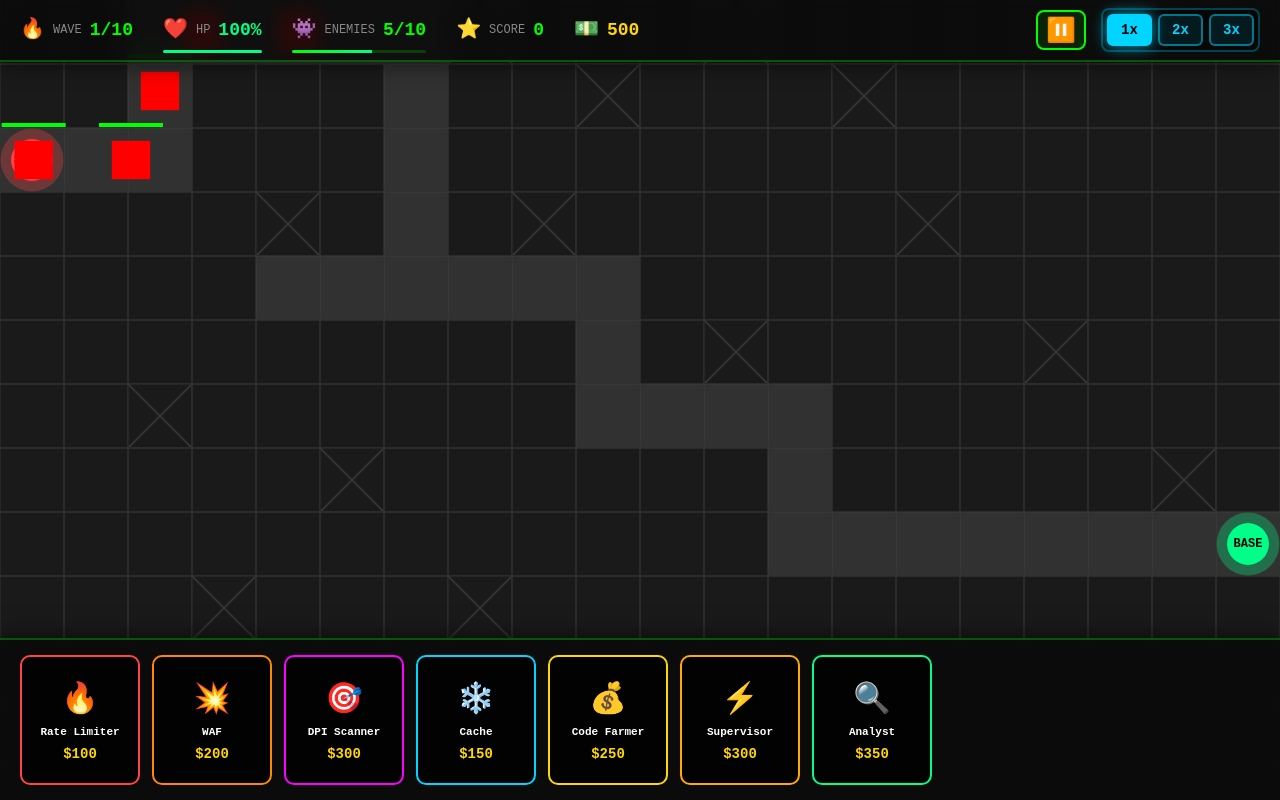
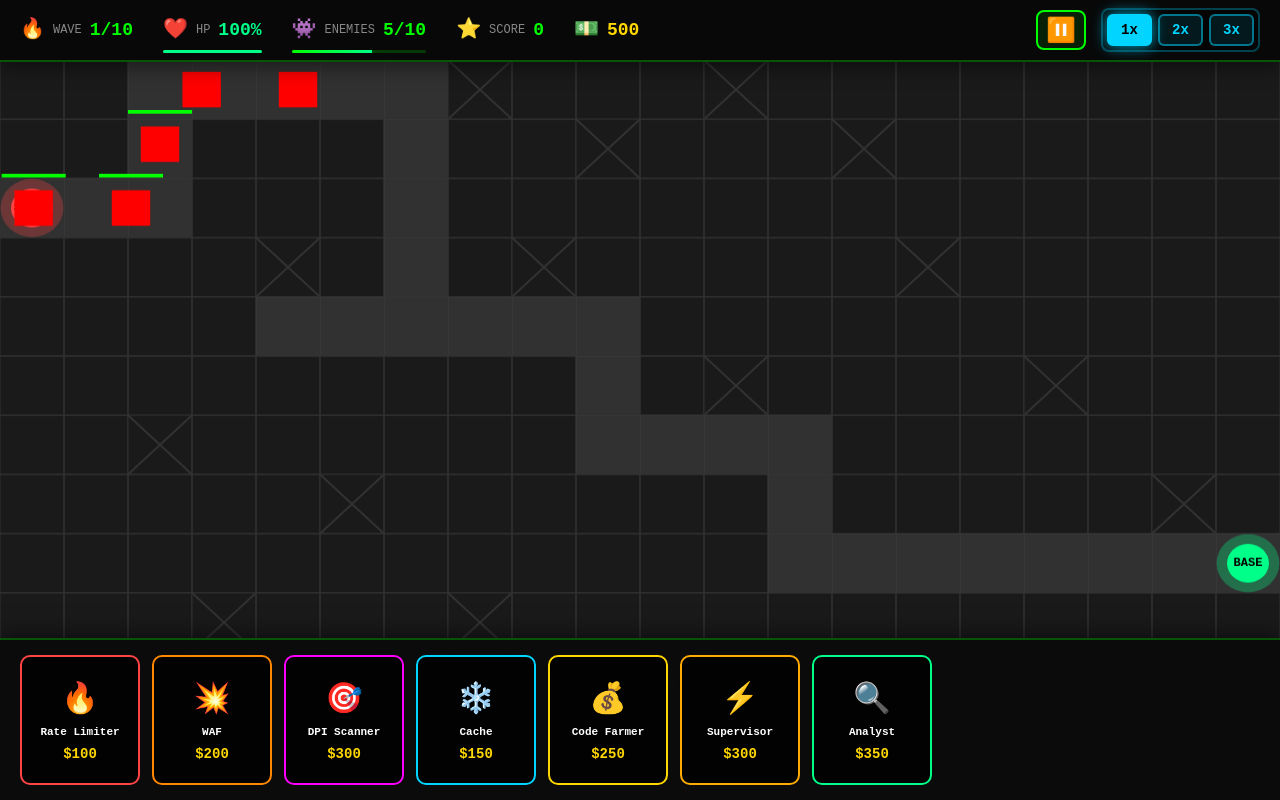
Before and after one commit to dectecx/DDoS-Defender-Game, a Vue app: page /game in a window 1280 px wide. Built offline with nearby package versions, Linux system fonts and the light colour scheme.

Commit message:
feat: Adjust GameCanvas styling with padding and box-sizing for improved layout

```diff
--- a/src/components/GameCanvas.vue
+++ b/src/components/GameCanvas.vue
@@ -402,6 +402,8 @@ const handleKeyPress = (event: KeyboardEvent) => {
   position: relative;
   width: 100%;
   height: 100%;
+  padding-top: 60px;
+  box-sizing: border-box;
 }
 
 .game-canvas {
```
